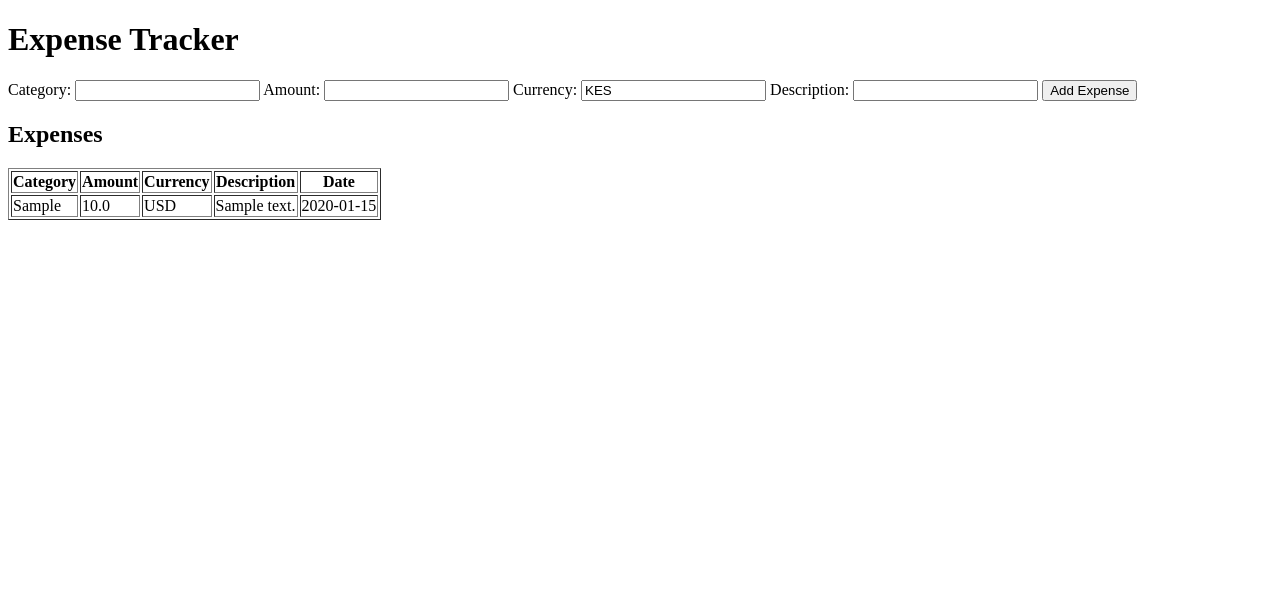
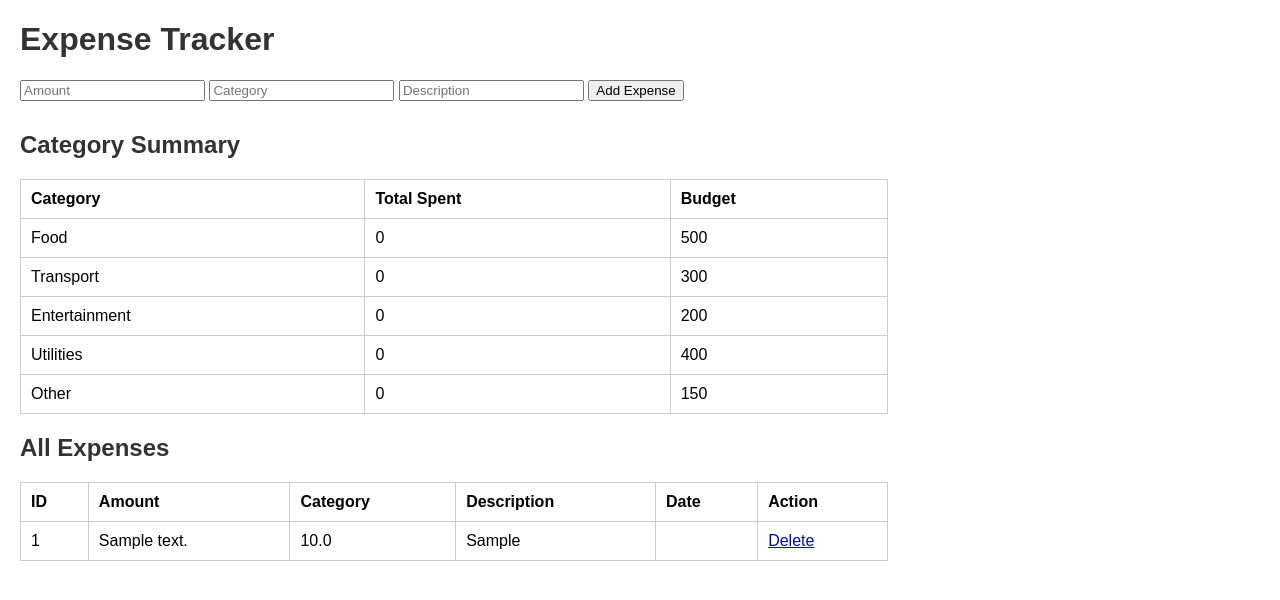
Before and after one commit to mb4y4/expense_tracker, a Flask app: page / in a window 1280 px wide. Shown: the top 600 px of the page. Run offline with Flask 3, Linux system fonts and the light colour scheme; tables that the repository leaves empty hold one stand-in row (values such as "Sample post").

Commit message:
adding flusk and db for visuals and updates on items

```diff
--- a/app.py
+++ b/app.py
@@ -1,37 +1,46 @@
 from flask import Flask, render_template, request, redirect, url_for
-import sqlite3
+from db_handler import init_db, add_expense, get_all_expenses, delete_expense
 
 app = Flask(__name__)
 
-DB_NAME = "expenses.db"
+# Define budgets for categories
+budgets = {
+    "Food": 500,
+    "Transport": 300,
+    "Entertainment": 200,
+    "Utilities": 400,
+    "Other": 150
+}
 
-# Home route (list expenses)
 @app.route("/")
 def index():
-    conn = sqlite3.connect(DB_NAME)
-    cursor = conn.cursor()
-    cursor.execute("SELECT id, category, amount, currency, description, date FROM expenses")
-    expenses = cursor.fetchall()
-    conn.close()
-    return render_template("index.html", expenses=expenses)
+    expenses = get_all_expenses()
 
-# Add expense
+    # Calculate totals per category
+    category_totals = {cat: 0 for cat in budgets}
+    for exp in expenses:
+        amount = exp[1]  # correct, amount
+        category = exp[2]  # correct, category string
+        if category in category_totals:
+            category_totals[category] += amount
+
+
+    return render_template("index.html", expenses=expenses, budgets=budgets, category_totals=category_totals)
+
 @app.route("/add", methods=["POST"])
 def add():
+    amount = float(request.form["amount"])
     category = request.form["category"]
-    amount = float(request.form["amount"])
-    currency = request.form["currency"]
-    description = request.form["description"]
-
-    conn = sqlite3.connect(DB_NAME)
-    cursor = conn.cursor()
-    cursor.execute(
-        "INSERT INTO expenses (category, amount, currency, description, date) VALUES (?, ?, ?, ?, DATE('now'))",
-        (category, amount, currency, description)
-    )
-    conn.commit()
-    conn.close()
+    description = request.form["description"]  # <-- correct field
+    add_expense(amount, category, description)
     return redirect(url_for("index"))
 
+
+@app.route("/delete/<int:expense_id>")
+def delete(expense_id):
+    delete_expense(expense_id)
+    return redirect("/")
+
 if __name__ == "__main__":
+    init_db()
     app.run(debug=True)
--- a/db_handler.py
+++ b/db_handler.py
@@ -1,31 +1,59 @@
-# db_handler.py
 import sqlite3
 
 DB_NAME = "expenses.db"
 
-def add_expense(date, category, amount, currency="KES", description=""):
+def init_db():
     conn = sqlite3.connect(DB_NAME)
-    cursor = conn.cursor()
-
-    cursor.execute(
-        "INSERT INTO expenses (date, category, amount, currency, description) VALUES (?, ?, ?, ?, ?)",
-        (date, category, amount, currency, description)
-    )
-
+    c = conn.cursor()
+    c.execute('''CREATE TABLE IF NOT EXISTS expenses
+                 (id INTEGER PRIMARY KEY AUTOINCREMENT,
+                  description TEXT,
+                  amount REAL,
+                  category TEXT)''')
+    c.execute('''CREATE TABLE IF NOT EXISTS budgets
+                 (id INTEGER PRIMARY KEY AUTOINCREMENT,
+                  category TEXT UNIQUE,
+                  budget REAL)''')
     conn.commit()
     conn.close()
 
-def get_expenses():
+def add_expense(description, amount, category):
     conn = sqlite3.connect(DB_NAME)
-    cursor = conn.cursor()
-    cursor.execute("SELECT * FROM expenses")
-    rows = cursor.fetchall()
+    c = conn.cursor()
+    c.execute("INSERT INTO expenses (description, amount, category) VALUES (?, ?, ?)",
+              (description, float(amount), category))
+    conn.commit()
     conn.close()
-    return rows
+
+def get_all_expenses():
+    conn = sqlite3.connect(DB_NAME)
+    c = conn.cursor()
+    c.execute("SELECT id, description, amount, category FROM expenses")
+    rows = c.fetchall()
+    conn.close()
+    # Cast amount to float always
+    return [(row[0], row[1], float(row[2]), row[3]) for row in rows]
 
 def delete_expense(expense_id):
     conn = sqlite3.connect(DB_NAME)
-    cursor = conn.cursor()
-    cursor.execute("DELETE FROM expenses WHERE id=?", (expense_id,))
+    c = conn.cursor()
+    c.execute("DELETE FROM expenses WHERE id = ?", (expense_id,))
     conn.commit()
     conn.close()
+
+def set_budget(category, budget):
+    conn = sqlite3.connect(DB_NAME)
+    c = conn.cursor()
+    c.execute("INSERT OR REPLACE INTO budgets (category, budget) VALUES (?, ?)",
+              (category, float(budget)))
+    conn.commit()
+    conn.close()
+
+def get_budgets():
+    conn = sqlite3.connect(DB_NAME)
+    c = conn.cursor()
+    c.execute("SELECT category, budget FROM budgets")
+    rows = c.fetchall()
+    conn.close()
+    # Cast budget to float always
+    return {row[0]: float(row[1]) for row in rows}
--- a/templates/index.html
+++ b/templates/index.html
@@ -1,31 +1,92 @@
 <!DOCTYPE html>
-<html>
+<html lang="en">
 <head>
+    <meta charset="UTF-8">
     <title>Expense Tracker</title>
+    <style>
+        body {
+            font-family: Arial, sans-serif;
+            margin: 20px;
+        }
+        h1, h2 {
+            color: #333;
+        }
+        table {
+            width: 70%;
+            border-collapse: collapse;
+            margin-top: 20px;
+        }
+        table, th, td {
+            border: 1px solid #ccc;
+        }
+        th, td {
+            padding: 10px;
+            text-align: left;
+        }
+        .over-budget {
+            color: red;
+            font-weight: bold;
+        }
+        .form-section {
+            margin-bottom: 30px;
+        }
+    </style>
 </head>
 <body>
+
     <h1>Expense Tracker</h1>
 
-    <form method="POST" action="/add">
-        Category: <input type="text" name="category" required>
-        Amount: <input type="number" step="0.01" name="amount" required>
-        Currency: <input type="text" name="currency" value="KES" required>
-        Description: <input type="text" name="description">
-        <button type="submit">Add Expense</button>
-    </form>
+    <!-- Add Expense Form -->
+    <div class="form-section">
+        <form action="/add" method="post">
+            <input type="number" step="0.01" name="amount" placeholder="Amount" required>
+            <input type="text" name="category" placeholder="Category" required>
+            <input type="text" name="description" placeholder="Description">
+            <button type="submit">Add Expense</button>
+        </form>
+    </div>
 
-    <h2>Expenses</h2>
-    <table border="1">
-        <tr><th>Category</th><th>Amount</th><th>Currency</th><th>Description</th><th>Date</th></tr>
-        {% for e in expenses %}
+    <!-- Category Totals + Budgets -->
+    <h2>Category Summary</h2>
+    <table>
         <tr>
-            <td>{{e[1]}}</td>
-            <td>{{e[2]}}</td>
-            <td>{{e[3]}}</td>
-            <td>{{e[4]}}</td>
-            <td>{{e[5]}}</td>
+            <th>Category</th>
+            <th>Total Spent</th>
+            <th>Budget</th>
+        </tr>
+        {% for category, total in category_totals.items() %}
+        <tr>
+            <td>{{ category }}</td>
+            <td class="{% if total > budgets[category] %}over-budget{% endif %}">
+                {{ total }}
+            </td>
+            <td>{{ budgets[category] }}</td>
         </tr>
         {% endfor %}
     </table>
+
+    <!-- Expense List -->
+    <h2>All Expenses</h2>
+    <table>
+        <tr>
+            <th>ID</th>
+            <th>Amount</th>
+            <th>Category</th>
+            <th>Description</th>
+            <th>Date</th>
+            <th>Action</th>
+        </tr>
+        {% for exp in expenses %}
+        <tr>
+            <td>{{ exp[0] }}</td>
+            <td>{{ exp[1] }}</td>
+            <td>{{ exp[2] }}</td>
+            <td>{{ exp[3] }}</td>
+            <td>{{ exp[4] }}</td>
+            <td><a href="{{ url_for('delete', expense_id=exp[0]) }}">Delete</a></td>
+        </tr>
+        {% endfor %}
+    </table>
+
 </body>
 </html>
```
Also changed, not shown: tracker.py (+40 -11 lines), expenses.db.
